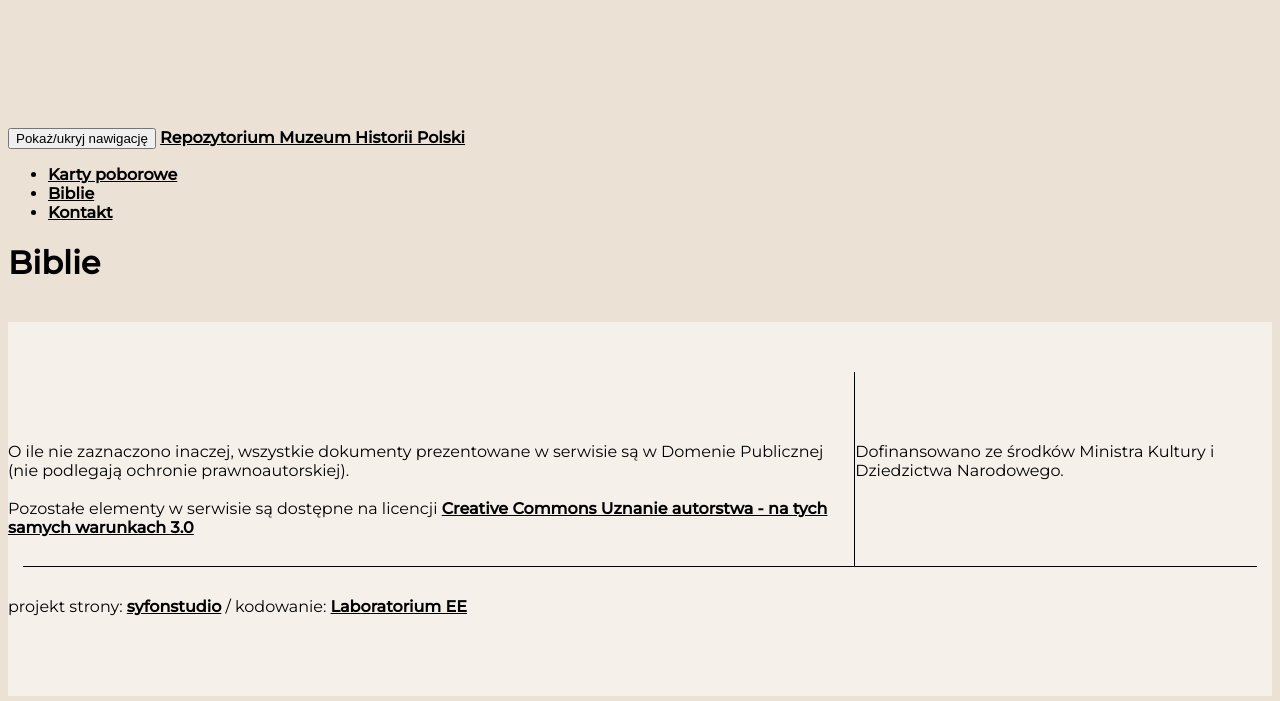
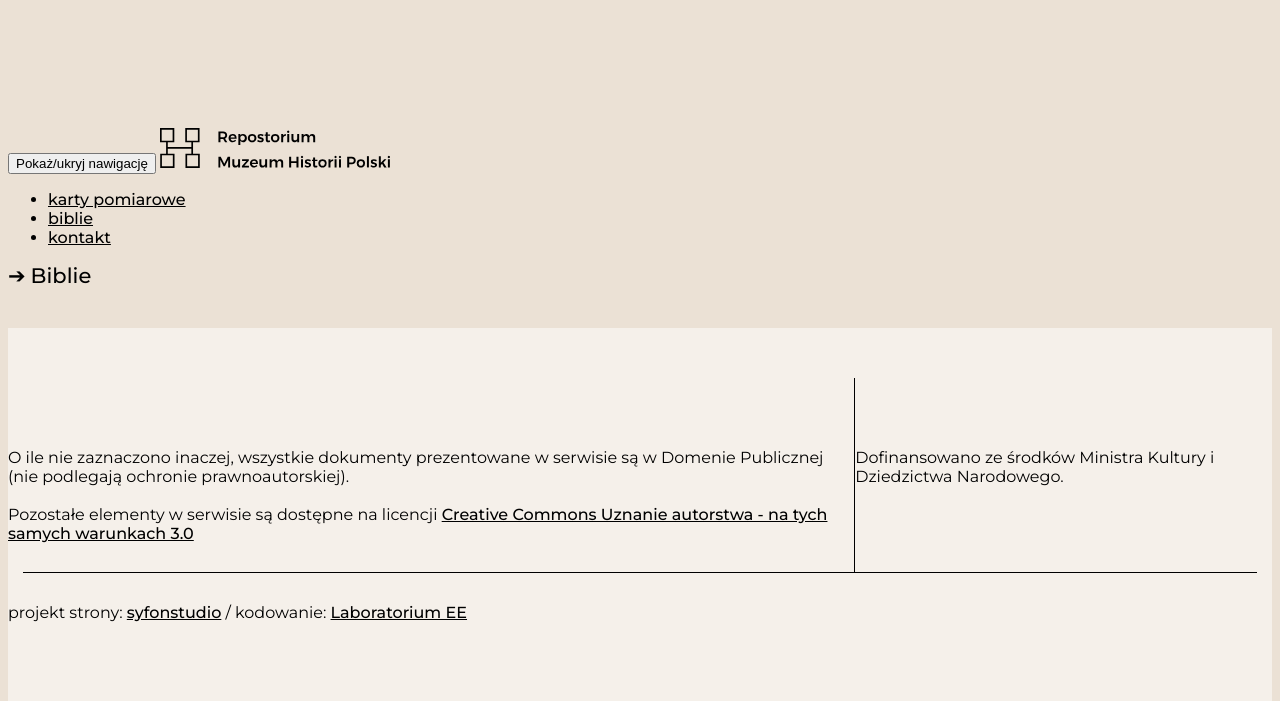
Before and after one commit to CCLab/mhp, a Django app: template src/templates/bible/index.html in a window 1280 px wide. Shown: the top 701 px of the page. Run offline with Django 3.2, Linux system fonts and the light colour scheme; the template is opened without the code that fills it, so the values that code supplies are empty; style sheets or scripts are compiled from the project's sources; some libraries are stand-ins or nearby versions.

Commit message:
Better layout

```diff
--- a/src/static/scss/_variables.scss
+++ b/src/static/scss/_variables.scss
@@ -5,5 +5,6 @@ $color-bg-transparent-black: rgba(0, 0, 0, .6);
 $color-fg-dark: #000;
 $color-fg-light: #fff;
 
+$navbar-default-link-color: $color-fg-dark;
 $navbar-default-bg: $color-bg-xxlight;
 $navbar-height: 100px;
--- a/src/static/scss/main.scss
+++ b/src/static/scss/main.scss
@@ -15,10 +15,32 @@ body {
   padding-top: $navbar-height + 20px;
 }
 
+h1 {
+  font-size: 21px;
+  font-weight: 500;
+  margin-bottom: 30px;
+
+  &::before {
+    content: '➔';
+    display: inline-block;
+    padding-right: 5px;
+  }
+}
+
 a {
   &,
   &:hover {
     color: inherit;
-    font-weight: bold;
+    font-weight: 500;
   }
 }
+
+.navbar-header {
+  .navbar-brand {
+    margin-top: -10px;
+
+    img {
+      height: 40px;
+    }
+  }
+}
--- a/src/static/scss/pages/bible_show.scss
+++ b/src/static/scss/pages/bible_show.scss
@@ -1,4 +1,4 @@
-.page-bible-show > .data-wrapper {
+.page-bible-show > .row > .data-wrapper {
   text-align: center;
 
   .scan-id {
--- a/src/static/scss/pages/contact.scss
+++ b/src/static/scss/pages/contact.scss
@@ -3,20 +3,27 @@
 .page-contact {
   .contact-info-box {
     .tbox-left {
-      font-weight: bold;
+      font-weight: 500;
     }
 
     .tbox-left,
     .tbox-right {
-      margin-bottom: 50px;
+      margin-bottom: 30px;
+      margin-top: 20px;
+      max-width: 200px;
       padding-bottom: 20px;
     }
   }
 
   @media(min-width: $screen-sm-min) {
-    .map {
-      height: 500px;
-      width: 500px;
+    .col-map-wrapper {
+      text-align: right;
+
+      .map {
+        display: inline-block;
+        height: 500px;
+        width: 500px;
+      }
     }
   }
 
--- a/src/templates/base.html
+++ b/src/templates/base.html
@@ -9,7 +9,7 @@
   <meta http-equiv="X-UA-Compatible" content="IE=edge" />
   <meta name="viewport" content="width=device-width, initial-scale=1" />
   <meta name="description" content="{% block meta_description %}{% endblock %}"/>
-  <title>{% block title %}mhp{% endblock title %}</title>
+  <title>{% block title %}Repostorium Muzeum Historii Polski{% endblock title %}</title>
   {% if GOOGLE_ANALYTICS_ID %}
     <!-- Google Analytics -->
     <script>
@@ -47,13 +47,13 @@
               <span class="icon-bar"></span>
               <span class="icon-bar"></span>
             </button>
-            <a class="navbar-brand" href="#">Repozytorium Muzeum Historii Polski</a>
+            <a class="navbar-brand" href="{% url 'homepage' %}"><img src="/static/img/logo-repostorium.svg" /></a>
           </div>
           <div id="navbar" class="navbar-collapse collapse">
             <ul class="nav navbar-nav navbar-right">
-              <li><a href="#">Karty poborowe</a></li>
-              <li><a href="{% url 'bible:index' %}">Biblie</a></li>
-              <li><a href="{% url 'staticpages:contact' %}">Kontakt</a></li>
+              <li><a href="#">karty pomiarowe</a></li>
+              <li><a href="{% url 'bible:index' %}">biblie</a></li>
+              <li><a href="{% url 'staticpages:contact' %}">kontakt</a></li>
             </ul>
           </div><!--/.nav-collapse -->
         </div>
```
Also changed, not shown: src/templates/staticpages/contact.html (+6 -2 lines), src/static/img/logo-repostorium.svg (added).
